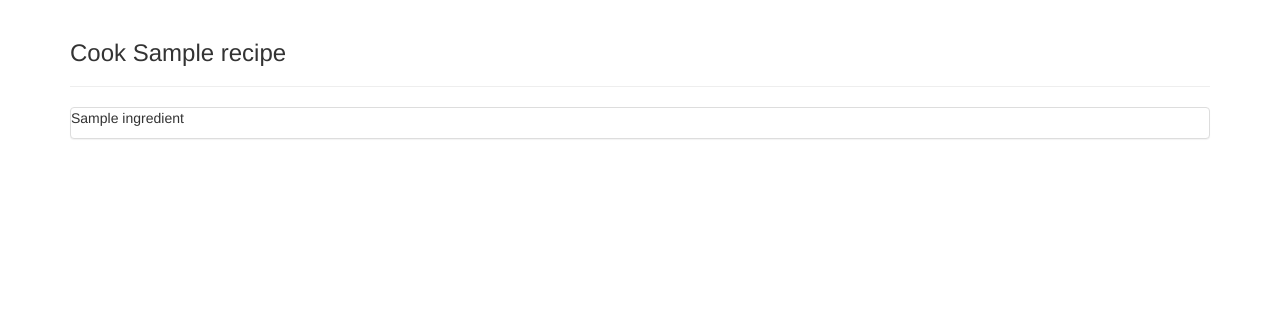
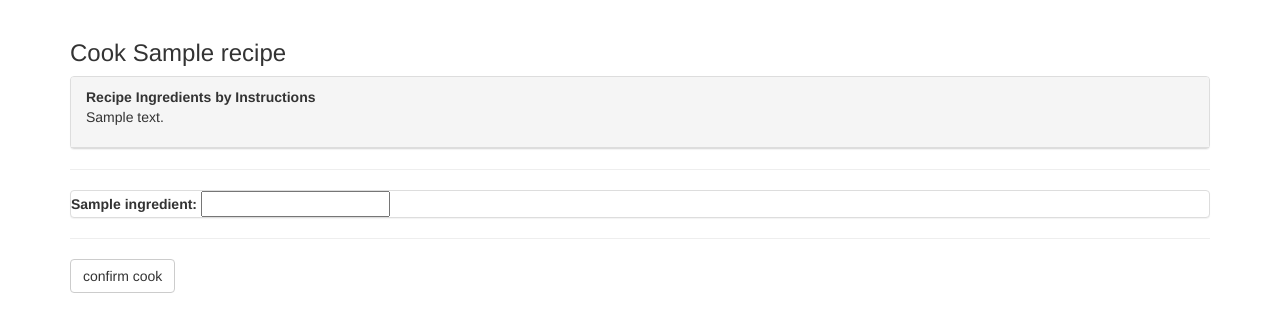
Before and after one commit to KiaraRaynS/koquibilis, a Django app: template appfood/templates/cookfoodview.html in a window 1280 px wide. Shown: the part 52-384 px from the top of the page. Run offline with Django 3.2, Linux system fonts and the light colour scheme; the template is opened without the code that fills it: most values are stand-ins (such as "Sample title", 1, 10 or a date in 2020); form fields are guessed from the names that the template uses; some libraries are stand-ins or nearby versions.

Commit message:
Fixed a field issue with SavedRecipe

```diff
--- a/appfood/models.py
+++ b/appfood/models.py
@@ -43,6 +43,7 @@ class SavedRecipe(models.Model):
     big_image = models.TextField(max_length=200)
     user = models.ForeignKey('auth.user')
     bookmark_date = models.DateTimeField(auto_now_add=True)
+    detailed_ingredients = models.TextField()
 
 
 @receiver(post_save, sender='auth.user')
--- a/appfood/templates/cookfoodview.html
+++ b/appfood/templates/cookfoodview.html
@@ -2,10 +2,21 @@
 
 {% block containerbodycontent %}
   <h3>Cook {{recipe.title}}</h3>
+  <div class='panel panel-default'>
+    <div class='panel-heading'>
+      <strong>Recipe Ingredients by Instructions</strong>
+      <p>{{recipe.detailed_ingredients}}</p>
+    </div>
+  </div>
   <hr>
-  <div class='panel panel-default'>
-    {% for ingredient in update_list %}
-      <p>{{ingredient.name}}</p>
-    {% endfor %}
-  </div>
+  <form type='' method='post'>
+  {% for ingredient in ingredientsbeingused %}
+    <div class='panel panel-default'>
+        {% csrf_token %}
+        <strong>{{ingredient.name}}: </strong>{{form.quantity}}
+    </div>
+  {% endfor %}
+  </form>
+  <hr>
+  <input type='submit' class='btn btn-default' value='confirm cook'>
 {% endblock %}
```
Also changed, not shown: appfood/views.py (+14 -0 lines), appfood/migrations/0025_savedrecipe_detailed_ingredients.py (added).
